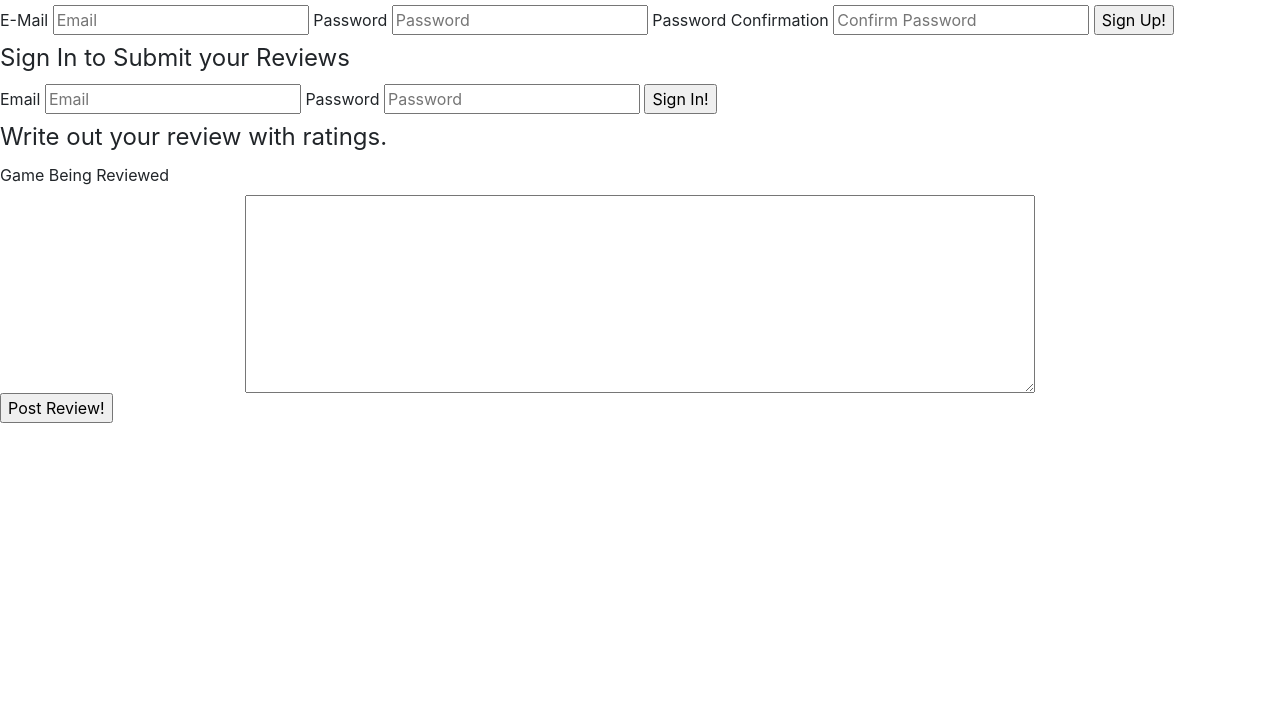
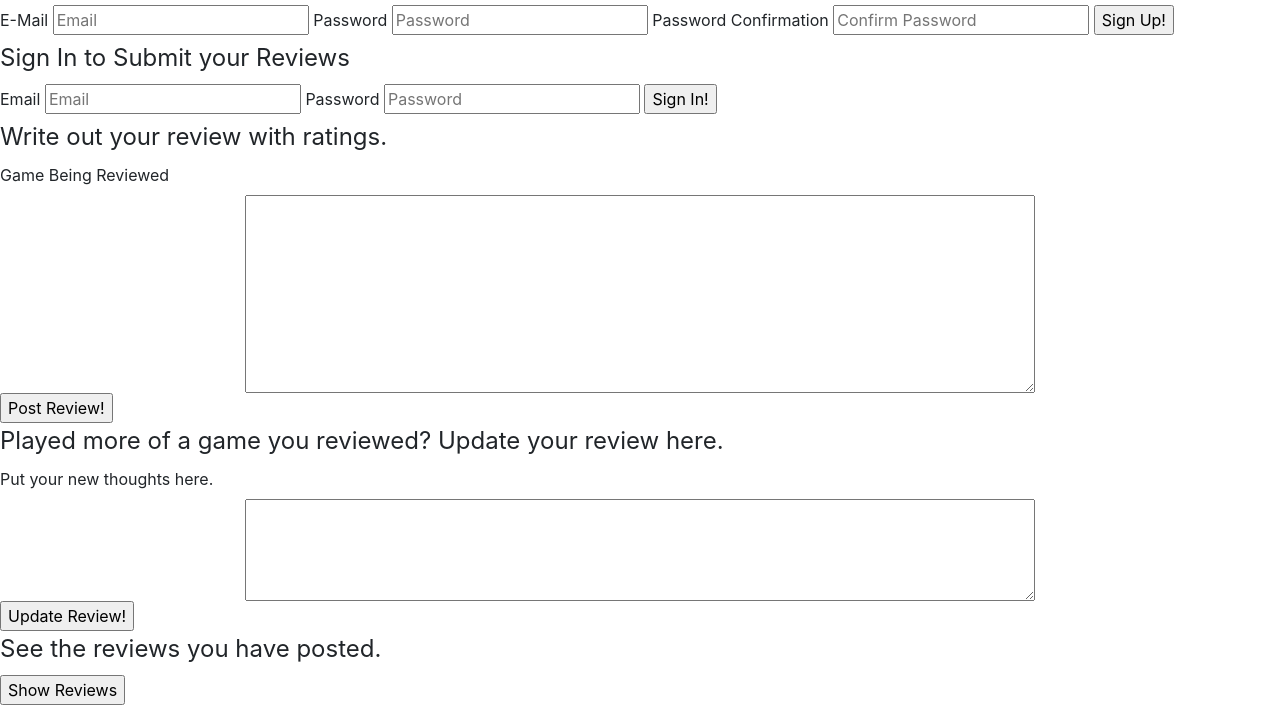
Before and after one commit to santostristen/Game-Reviews-Client, a website built with webpack: page index.html in a window 1280 px wide. Shown: the part 103-808 px from the top of the page. Built offline with nearby package versions, Linux system fonts and the light colour scheme.

Commit message:
Forms for resource
put the submits forms for reviews

```diff
--- a/index.html
+++ b/index.html
@@ -1,7 +1,7 @@
 <!DOCTYPE html>
 <html>
     <head>
-      <title>Example</title>
+      <title>Quick Game Reviews</title>
       <meta name="viewport" content="width=device-width, initial-scale=1">
 
       <!-- Do not add `link` tags-->
@@ -86,5 +86,28 @@
             </fieldset>
           </form>
         </section>
+      <section>
+        <form id="user-update-review">
+          <fieldset>
+            <legend>Played more of a game you reviewed? Update your review here.</legend>
+
+            <label for="updating-game">Put your new thoughts here.</label>
+
+            <textarea rows="4" cols="75"></textarea>
+            <input class="update" type="submit" value="Update Review!">
+
+          </fieldset>
+        </form>
+      </section>
+      <section>
+        <form id="user-show-reviews">
+          <fieldset>
+            <legend>See the reviews you have posted.</legend>
+
+            <input class="show" type="submit" value="Show Reviews">
+
+          </fieldset>
+        </form>
+      </section>
     </body>
 </html>
```
